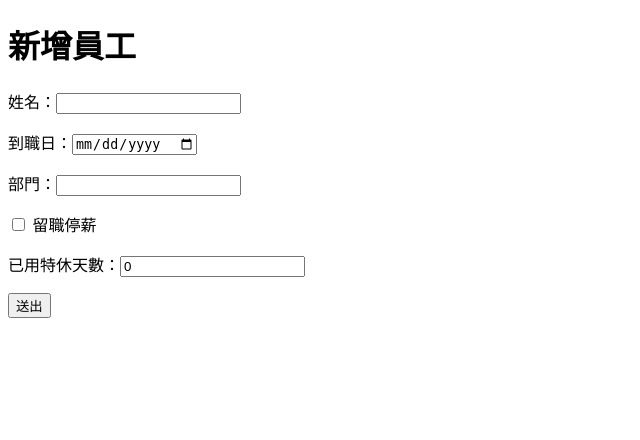
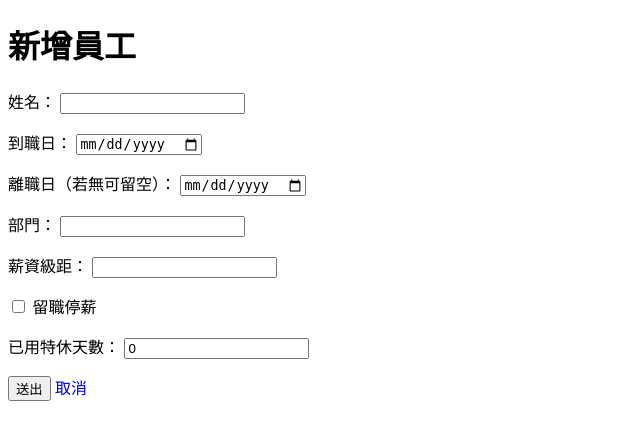
Before and after one commit to penguinpharmacy/penguin-HR-system, a Flask app: page /add in a window 1280 px wide. Shown: the top 440 px of the page, without its empty margins (0-640 px from the left). Run offline with Flask 3, Linux system fonts and the light colour scheme.

Commit message:
Update add_employee.html

```diff
--- a/templates/add_employee.html
+++ b/templates/add_employee.html
@@ -1,14 +1,53 @@
 <!DOCTYPE html>
-<html><head><meta charset="utf-8"><title>新增員工</title>
-<link href="/static/style.css" rel="stylesheet">
-</head><body class="p-4">
+<html>
+<head>
+  <meta charset="utf-8">
+  <title>新增員工</title>
+  <link href="/static/style.css" rel="stylesheet">
+</head>
+<body class="p-4">
   <h1 class="text-xl mb-4">新增員工</h1>
-  <form method="post">
-    <p><label>姓名：<input name="name" required></label></p>
-    <p><label>到職日：<input type="date" name="start_date" required></label></p>
-    <p><label>部門：<input name="department" required></label></p>
-    <p><label><input type="checkbox" name="suspend"> 留職停薪</label></p>
-    <p><label>已用特休天數：<input type="number" name="used_leave" value="0"></label></p>
-    <p><button type="submit" class="px-3 py-1 bg-green-500 text-white rounded">送出</button></p>
+  <form action="/add" method="post" class="space-y-4">
+    <p>
+      <label>姓名：
+        <input type="text" name="name" required class="border px-2 py-1 w-full">
+      </label>
+    </p>
+    <p>
+      <label>到職日：
+        <input type="date" name="start_date" required class="border px-2 py-1">
+      </label>
+    </p>
+    <p>
+      <label>離職日（若無可留空）：
+        <input type="date" name="end_date" class="border px-2 py-1">
+      </label>
+    </p>
+    <p>
+      <label>部門：
+        <input type="text" name="department" required class="border px-2 py-1 w-full">
+      </label>
+    </p>
+    <p>
+      <label>薪資級距：
+        <input type="text" name="salary_grade" required class="border px-2 py-1 w-full">
+      </label>
+    </p>
+    <p>
+      <label>
+        <input type="checkbox" name="suspend" class="mr-2">
+        留職停薪
+      </label>
+    </p>
+    <p>
+      <label>已用特休天數：
+        <input type="number" name="used_leave" value="0" min="0" class="border px-2 py-1 w-24">
+      </label>
+    </p>
+    <p>
+      <button type="submit" class="px-3 py-1 bg-green-500 text-white rounded">送出</button>
+      <a href="/" class="ml-4 text-gray-600">取消</a>
+    </p>
   </form>
-</body></html>
+</body>
+</html>
```
